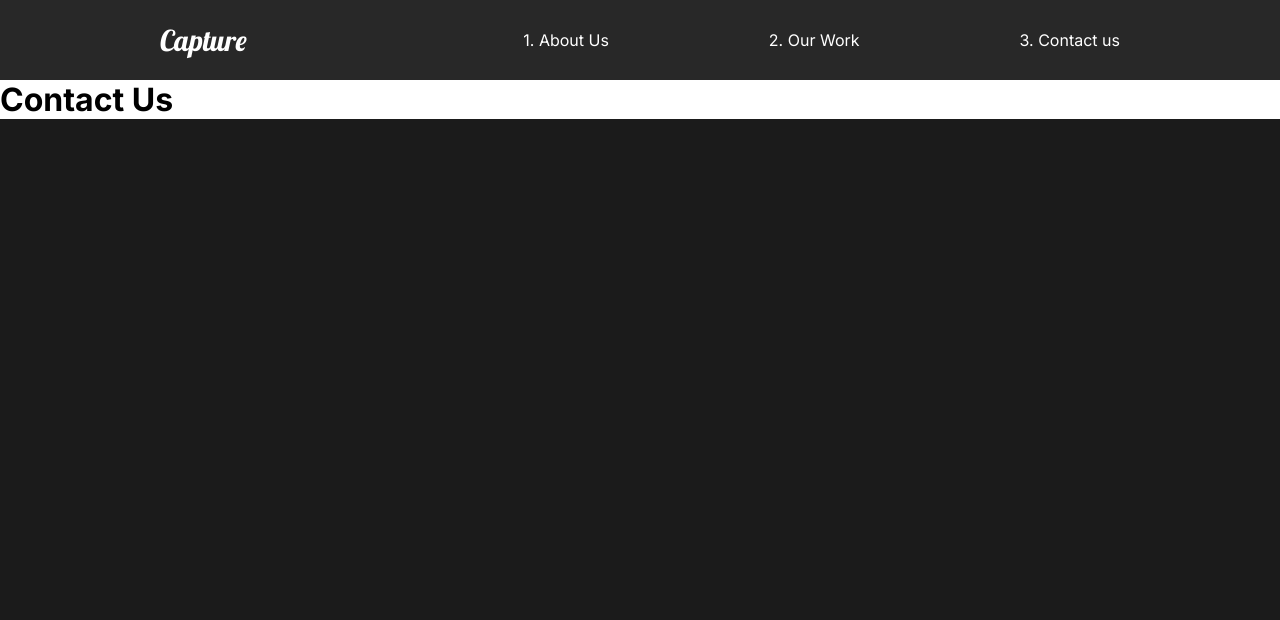
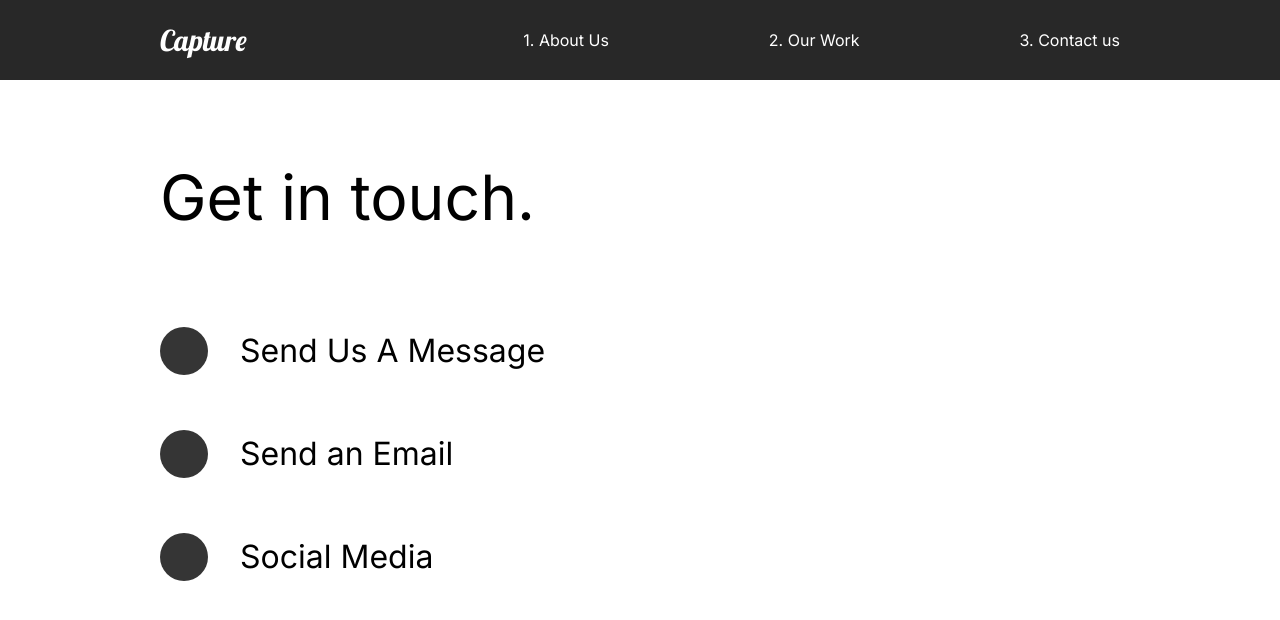
Before and after one commit to MoeElItani/Capture-Portfolio, a React (Create React App) app: page /contact in a window 1280 px wide. Shown: the top 620 px of the page. Built offline with nearby package versions, Linux system fonts and the light colour scheme.

Commit message:
contact us + animation

```diff
--- a/src/Animation.js
+++ b/src/Animation.js
@@ -76,7 +76,7 @@ export const sliderContainer = {
 export const scrollRevbeal = {
    hidden: {
       opacity: 0,
-      scale: 1.1,
+      scale: 0.75,
       transition: { duration: 0.5 },
    },
    show: {
@@ -93,7 +93,7 @@ export const swoopAdoop = {
       x: '-30%',
       skew: '45deg',
       transition: {
-         duration: 0.75,
+         duration: 0.6,
       },
    },
    show: {
@@ -101,7 +101,7 @@ export const swoopAdoop = {
       skew: '0deg',
       transition: {
          ease: 'easeOut',
-         duration: 0.75,
+         duration: 0.6,
       },
    },
 }
--- a/src/components/GlobalStytle.jsx
+++ b/src/components/GlobalStytle.jsx
@@ -9,6 +9,7 @@ const GlobalStyle = createGlobalStyle`
   body{
     background: #1b1b1b;
     font-family:'Inter', sans-serif;
+    overflow-x:hidden;
   }
   button{
     font-weight: bold;
--- a/src/pages/ContactUs.jsx
+++ b/src/pages/ContactUs.jsx
@@ -1,20 +1,94 @@
 import React from 'react'
 // Framer Motion
 import { motion } from 'framer-motion'
-import { pageAnimation } from '../Animation'
+import { pageAnimation, titleAnim } from '../Animation'
+import styled from 'styled-components'
 
 const ContactUs = () => {
    return (
-      <motion.div
+      <ContactStyle
          variants={pageAnimation}
          initial='hidden'
          animate='show'
          exit='exit'
-         style={{background:'#fff'}}
+         style={{ background: '#fff' }}
       >
-         <h1>Contact Us</h1>
-      </motion.div>
+         <Title>
+            <Hide>
+               <motion.h2 variants={titleAnim}>
+                  Get in touch.
+               </motion.h2>
+            </Hide>
+         </Title>
+         <div>
+            <Hide>
+               <Social variants={titleAnim}>
+                  <Circle />
+                  <a
+                     href='https://whatsapp.com'
+                     target='_blank'
+                     rel='noreferrer'
+                  >
+                     Send Us A Message
+                  </a>
+               </Social>
+            </Hide>
+            <Hide>
+               <Social variants={titleAnim}>
+                  <Circle />
+                  <a
+                     href='https://gmail.com'
+                     target='_blank'
+                     rel='noreferrer'
+                  >
+                     Send an Email
+                  </a>
+               </Social>
+            </Hide>
+            <Hide>
+               <Social variants={titleAnim}>
+                  <Circle />
+                  <a
+                     href='https://www.linktree.com'
+                     target='_blank'
+                     rel='noreferrer'
+                  >
+                     Social Media
+                  </a>
+               </Social>
+            </Hide>
+         </div>
+      </ContactStyle>
    )
 }
 
+const ContactStyle = styled(motion.div)`
+   padding: 5rem 10rem;
+   color: #353535;
+   min-height: 90vh;
+`
+const Title = styled(motion.div)`
+   margin-bottom: 4rem;
+   color: #000;
+`
+const Hide = styled(motion.div)`
+   overflow: hidden;
+`
+const Circle = styled(motion.div)`
+   border-radius: 50%;
+   width: 3rem;
+   height: 3rem;
+   background: #353535;
+`
+const Social = styled(motion.div)`
+   display: flex;
+   align-items: center;
+   a {
+      margin: 2rem;
+      text-decoration: none;
+      color: #000;
+      font-size: 2rem;
+   }
+`
+
 export default ContactUs
```
